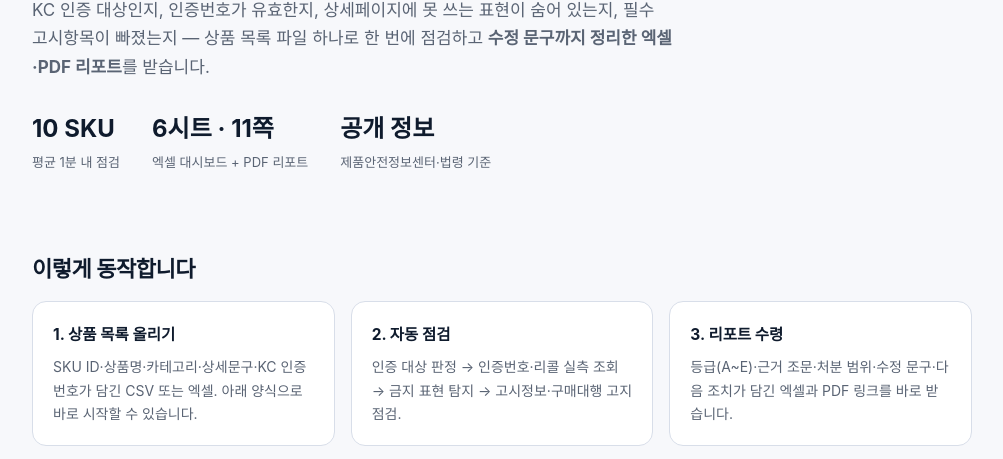
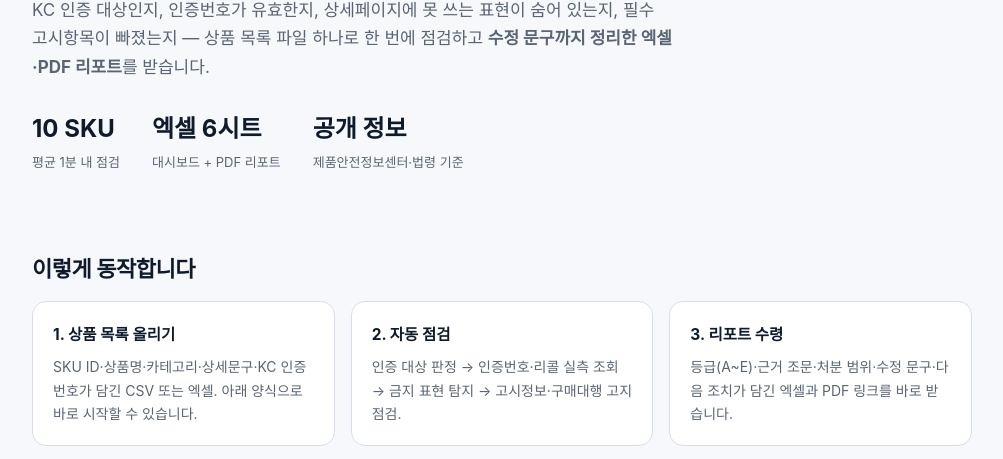
Before and after one commit to Neo970720/sellerfact, a plain HTML site: page docs/index.html in a window 1280 px wide. Shown: the part 283-742 px from the top of the page, without its empty margins (138-1141 px from the left). Drawn offline with Linux system fonts and the light colour scheme.

Commit message:
page: 페이지 수 표기 수정

```diff
--- a/docs/index.html
+++ b/docs/index.html
@@ -87,7 +87,7 @@
     </p>
     <div class="stats">
       <div class="stat"><b>10 SKU</b><span>평균 1분 내 점검</span></div>
-      <div class="stat"><b>6시트 · 11쪽</b><span>엑셀 대시보드 + PDF 리포트</span></div>
+      <div class="stat"><b>엑셀 6시트</b><span>대시보드 + PDF 리포트</span></div>
       <div class="stat"><b>공개 정보</b><span>제품안전정보센터·법령 기준</span></div>
     </div>
   </div>
```
Also changed, not shown: docs/view.html (+1 -1 lines).
